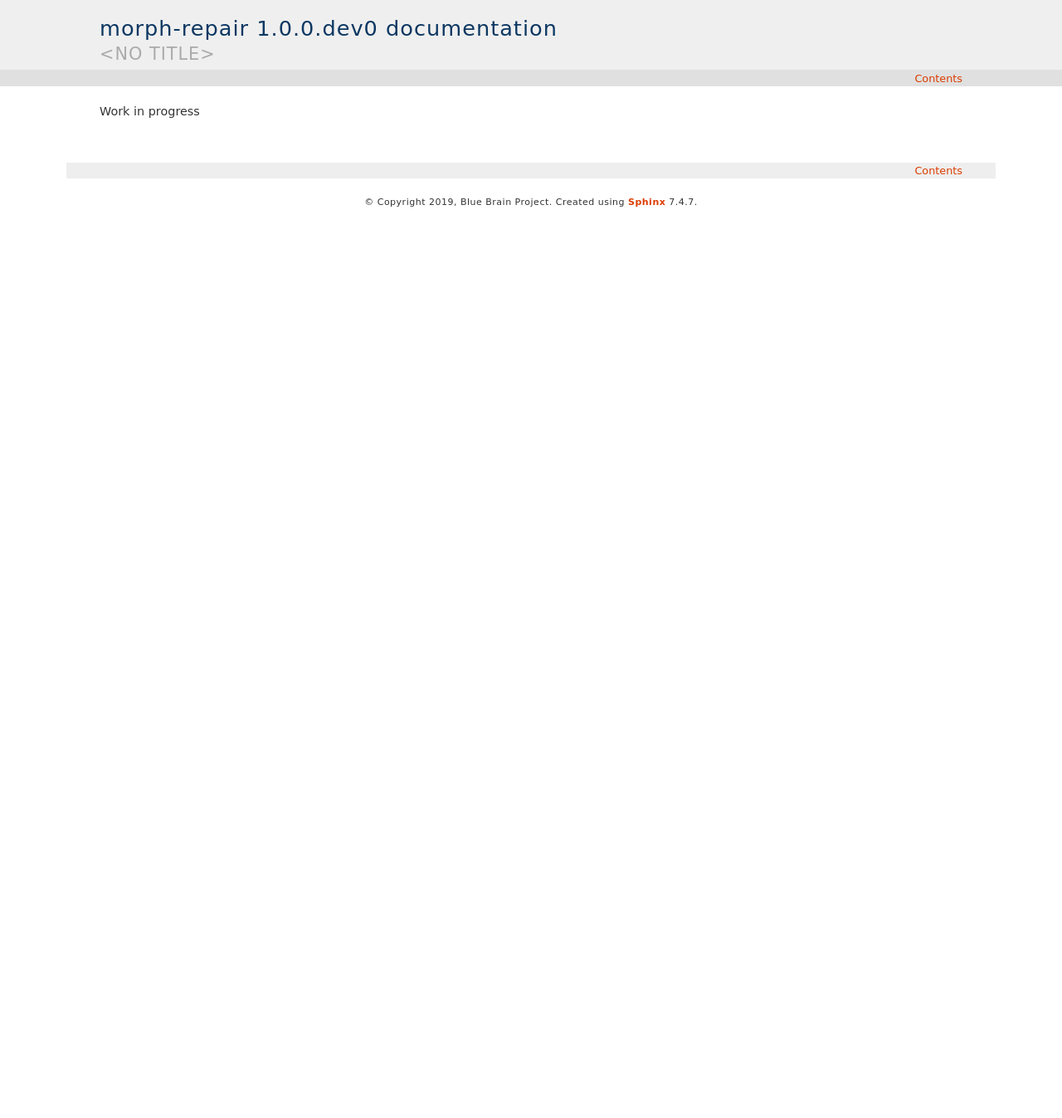
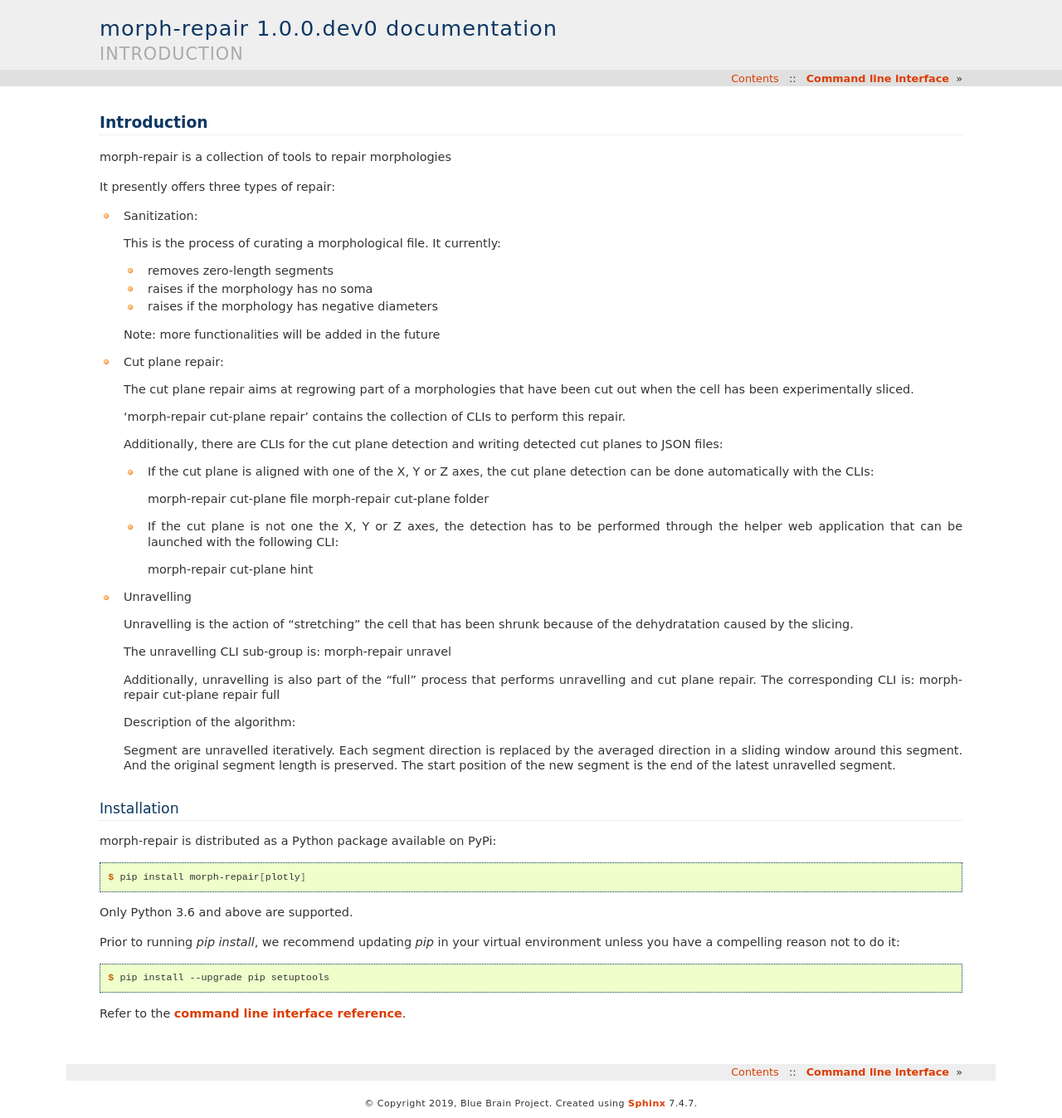
Before and after one commit to BlueBrain/NeuroR, a Sphinx documentation site: the page built from doc/source/index.rst, in a window 1280 px wide. Shown: the whole page at 83% size. Built offline with Sphinx 7.4.7, drawn with Linux system fonts in a browser that asks for light colours; before the commit the page ends 900 px from its top, so only the background shows below that.

Commit message:
Create documentation
To describe the three kind of repair that can be performed

Change-Id: I55dc4e1ae6f1f476cd9b9f8ffa7e1cde50ad4d4c

```diff
--- a/README.rst
+++ b/README.rst
@@ -1 +1,75 @@
-Work in progress
+Introduction
+------------
+
+morph-repair is a collection of tools to repair morphologies
+
+It presently offers three types of repair:
+
+- Sanitization:
+
+  This is the process of curating a morphological file.
+  It currently:
+
+  - removes zero-length segments
+  - raises if the morphology has no soma
+  - raises if the morphology has negative diameters
+
+  Note: more functionalities will be added in the future
+
+
+- Cut plane repair:
+
+  The cut plane repair aims at regrowing part of a morphologies that have been cut out
+  when the cell has been experimentally sliced.
+
+  'morph-repair cut-plane repair' contains the collection of CLIs to perform this repair.
+
+  Additionally, there are CLIs for the cut plane detection and writing detected cut planes to
+  JSON files:
+
+  - If the cut plane is aligned with one of the X, Y or Z axes, the cut plane detection
+    can be done automatically with the CLIs:
+
+    morph-repair cut-plane file
+    morph-repair cut-plane folder
+
+  - If the cut plane is not one the X, Y or Z axes, the detection has to be performed
+    through the helper web application that can be launched with the following CLI:
+
+    morph-repair cut-plane hint
+
+
+- Unravelling
+
+  Unravelling is the action of "stretching" the cell that has been shrunk because of the dehydratation caused by the slicing.
+
+  The unravelling CLI sub-group is:
+  morph-repair unravel
+
+  Additionally, unravelling is also part of the "full" process that performs unravelling and cut plane repair.
+  The corresponding CLI is:
+  morph-repair cut-plane repair full
+
+
+  Description of the algorithm:
+
+  Segment are unravelled iteratively. Each segment direction is replaced by the averaged direction in a sliding window
+  around this segment. And the original segment length is preserved. The start position of the new segment is the end of the latest unravelled segment.
+
+
+Installation
+============
+
+morph-repair is distributed as a Python package available on PyPi:
+
+.. code-block:: console
+
+    $ pip install morph-repair[plotly]
+
+Only Python 3.6 and above are supported.
+
+Prior to running *pip install*, we recommend updating *pip* in your virtual environment unless you have a compelling reason not to do it:
+
+.. code:: console
+
+    $ pip install --upgrade pip setuptools
--- a/doc/source/conf.py
+++ b/doc/source/conf.py
@@ -27,6 +27,7 @@
 # Add any Sphinx extension module names here, as strings. They can be extensions
 # coming with Sphinx (named 'sphinx.ext.*') or your custom ones.
 extensions = [
+    "sphinx_click.ext",
 ]
 
 # Add any paths that contain templates here, relative to this directory.
--- a/doc/source/index.rst
+++ b/doc/source/index.rst
@@ -1 +1,9 @@
 .. include:: ../../README.rst
+
+Refer to the :ref:`command line interface reference <commands>`.
+
+.. toctree::
+   :hidden:
+
+   Home <self>
+   commands
```
Also changed, not shown: doc/source/commands.rst (added, +8 -0 lines), images/distrib_1d.png (added), 1 other file.
